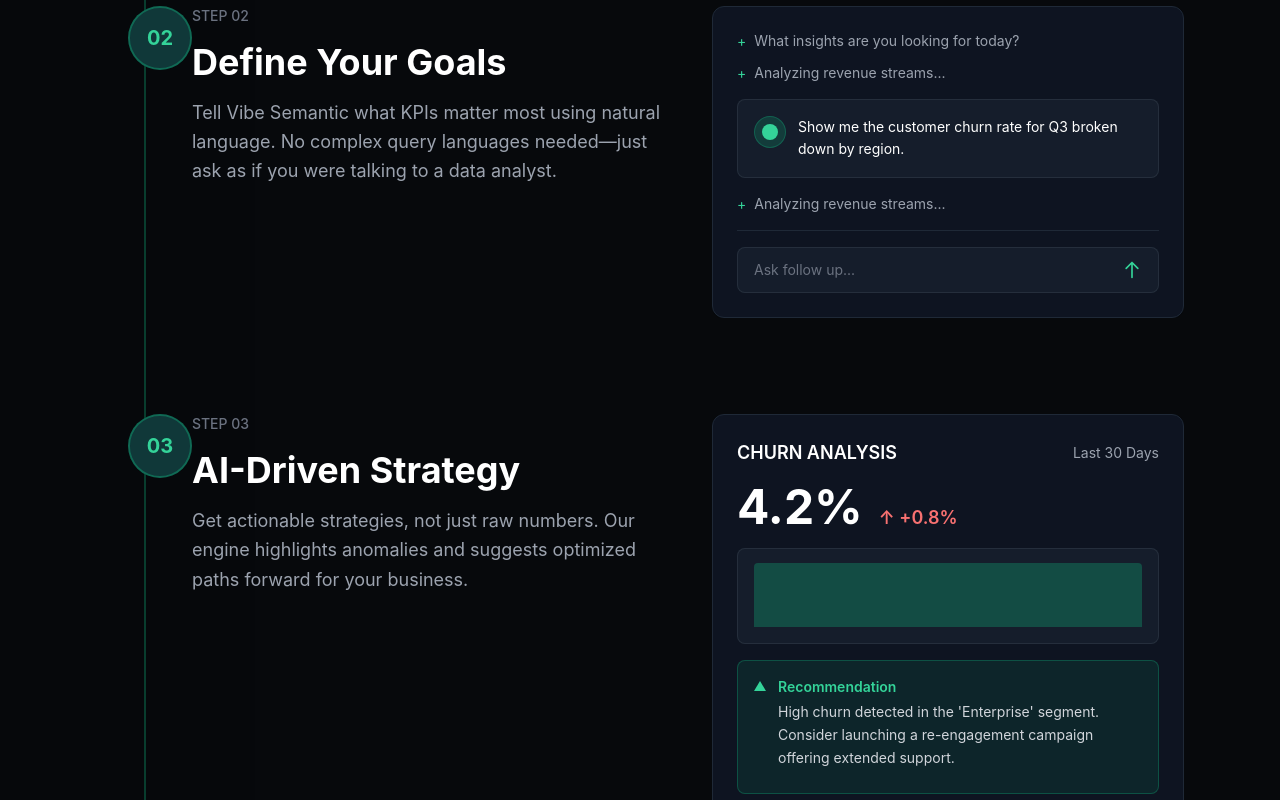
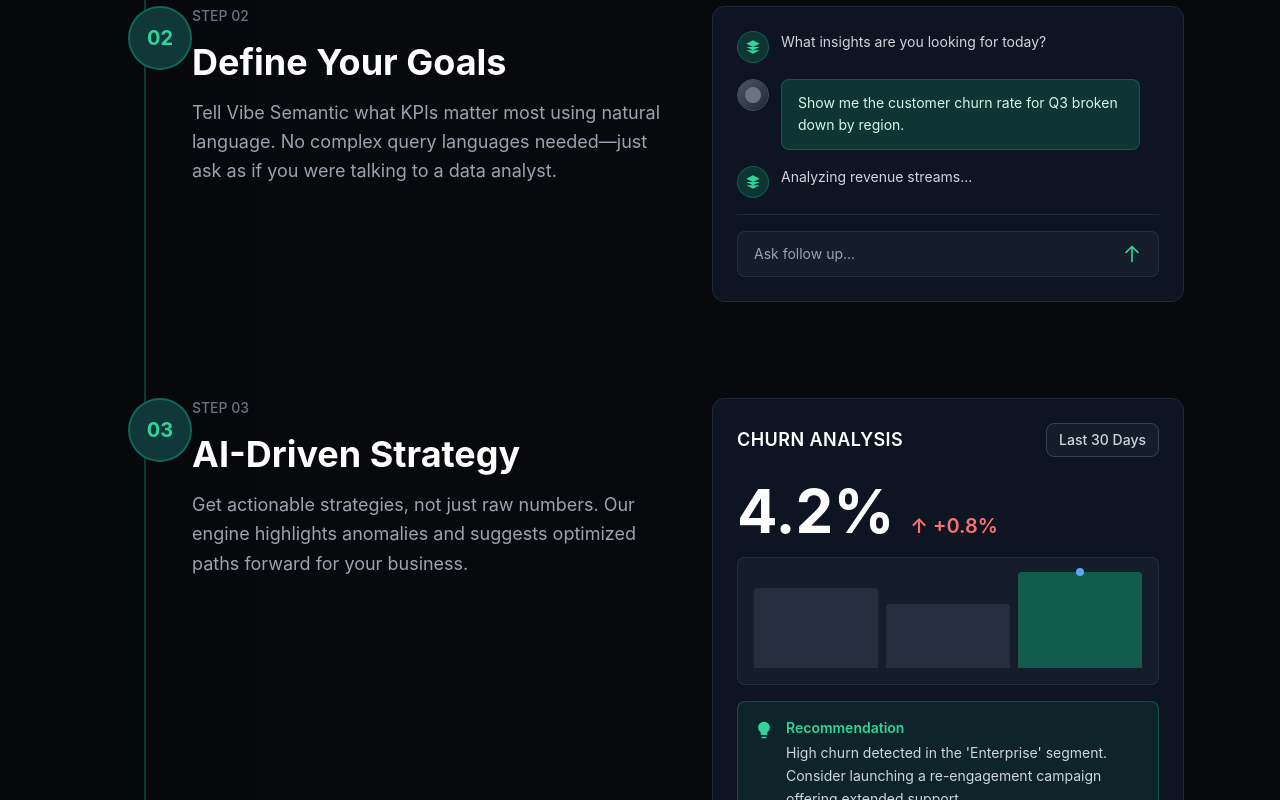
Before and after one commit to unknownstarter/vibesemantic, a Next.js app: page / in a window 1280 px wide. Shown: the part 5140-5940 px from the top of the page. Built offline with nearby package versions, Linux system fonts and the light colour scheme.

Commit message:
fixed design about howitworks section

```diff
--- a/src/widgets/how-it-works/HowItWorks.tsx
+++ b/src/widgets/how-it-works/HowItWorks.tsx
@@ -158,34 +158,53 @@ export function HowItWorks() {
 
                     {idx === 1 && (
                       <div className="bg-gray-900/80 border border-gray-800 rounded-xl p-6 space-y-4 backdrop-blur-sm">
-                        <div className="space-y-3">
-                          {"prompts" in step.uiExample && step.uiExample.prompts.map((prompt, i) => (
-                            <div
-                              key={i}
-                              className="flex items-center gap-2 text-gray-400 text-sm"
+                        {/* AI Prompt */}
+                        <div className="flex items-start gap-3">
+                          <div className="w-8 h-8 rounded-full bg-emerald-500/20 border border-emerald-500/30 flex items-center justify-center flex-shrink-0">
+                            <svg
+                              className="w-4 h-4 text-emerald-400"
+                              fill="currentColor"
+                              viewBox="0 0 24 24"
                             >
-                              <span className="text-emerald-400">+</span>
-                              <span>{prompt}</span>
+                              <path d="M12 2L2 7l10 5 10-5-10-5zM2 17l10 5 10-5M2 12l10 5 10-5" />
+                            </svg>
+                          </div>
+                          <p className="text-gray-300 text-sm leading-relaxed">
+                            {"prompts" in step.uiExample && step.uiExample.prompts[0]}
+                          </p>
+                        </div>
+                        {/* User Message */}
+                        <div className="flex items-start gap-3">
+                          <div className="w-8 h-8 rounded-full bg-gray-700 border border-gray-600 flex items-center justify-center flex-shrink-0 overflow-hidden">
+                            <div className="w-full h-full bg-gradient-to-br from-gray-600 to-gray-800 flex items-center justify-center">
+                              <div className="w-4 h-4 rounded-full bg-gray-500"></div>
                             </div>
-                          ))}
-                        </div>
-                        <div className="bg-gray-800/50 rounded-lg p-4 border border-gray-700/50">
-                          <div className="flex items-start gap-3">
-                            <div className="w-8 h-8 rounded-full bg-emerald-500/20 border border-emerald-500/30 flex items-center justify-center flex-shrink-0">
-                              <div className="w-4 h-4 rounded-full bg-emerald-400"></div>
-                            </div>
-                            <p className="text-white text-sm leading-relaxed">
+                          </div>
+                          <div className="bg-emerald-500/20 border border-emerald-500/30 rounded-lg px-4 py-3 max-w-[85%]">
+                            <p className="text-emerald-100 text-sm leading-relaxed">
                               {"userMessage" in step.uiExample && step.uiExample.userMessage}
                             </p>
                           </div>
                         </div>
-                        <div className="flex items-center gap-2 text-gray-400 text-sm">
-                          <span className="text-emerald-400">+</span>
-                          <span>{"prompts" in step.uiExample && step.uiExample.prompts[1]}</span>
+                        {/* AI Response */}
+                        <div className="flex items-start gap-3">
+                          <div className="w-8 h-8 rounded-full bg-emerald-500/20 border border-emerald-500/30 flex items-center justify-center flex-shrink-0">
+                            <svg
+                              className="w-4 h-4 text-emerald-400"
+                              fill="currentColor"
+                              viewBox="0 0 24 24"
+                            >
+                              <path d="M12 2L2 7l10 5 10-5-10-5zM2 17l10 5 10-5M2 12l10 5 10-5" />
+                            </svg>
+                          </div>
+                          <p className="text-gray-300 text-sm leading-relaxed">
+                            {"prompts" in step.uiExample && step.uiExample.prompts[1]}
+                          </p>
                         </div>
+                        {/* Input Field */}
                         <div className="mt-4 pt-4 border-t border-gray-800">
                           <div className="flex items-center gap-2 px-4 py-3 bg-gray-800/50 rounded-lg border border-gray-700/50">
-                            <span className="text-gray-500 text-sm flex-1">
+                            <span className="text-gray-400 text-sm flex-1">
                               {"inputPlaceholder" in step.uiExample && step.uiExample.inputPlaceholder}
                             </span>
                             <button className="text-emerald-400 hover:text-emerald-300 transition-colors">
@@ -210,29 +229,43 @@ export function HowItWorks() {
 
                     {idx === 2 && (
                       <div className="bg-gray-900/80 border border-gray-800 rounded-xl p-6 space-y-4 backdrop-blur-sm">
-                        <div className="flex items-center justify-between mb-4">
-                          <h4 className="text-white font-semibold text-lg">
+                        {/* Header */}
+                        <div className="flex items-center justify-between mb-6">
+                          <h4 className="text-white font-semibold text-lg tracking-wide">
                             {"title" in step.uiExample && step.uiExample.title}
                           </h4>
-                          <span className="text-gray-400 text-sm">
+                          <button className="px-3 py-1.5 bg-gray-800/50 hover:bg-gray-800 border border-gray-700 rounded-lg text-gray-300 text-sm font-medium transition-colors">
                             {"period" in step.uiExample && step.uiExample.period}
-                          </span>
+                          </button>
                         </div>
+                        {/* Metric */}
                         <div className="flex items-baseline gap-4 mb-6">
-                          <div className="text-5xl font-bold text-white">
+                          <div className="text-6xl font-bold text-white">
                             {"metric" in step.uiExample && step.uiExample.metric}
                           </div>
-                          <div className="text-lg font-semibold text-red-400">
+                          <div className="text-xl font-semibold text-red-400">
                             ↑ {"change" in step.uiExample && step.uiExample.change}
                           </div>
                         </div>
-                        <div className="h-24 bg-gray-800/50 rounded-lg mb-4 flex items-end p-4 border border-gray-700/50">
-                          <div className="w-full h-16 bg-emerald-500/30 rounded-t"></div>
+                        {/* Chart */}
+                        <div className="h-32 bg-gray-800/50 rounded-lg mb-6 flex items-end justify-between gap-2 p-4 border border-gray-700/50">
+                          <div className="flex-1 h-20 bg-gray-700/50 rounded-t"></div>
+                          <div className="flex-1 h-16 bg-gray-700/50 rounded-t"></div>
+                          <div className="flex-1 h-24 bg-emerald-500/40 rounded-t relative">
+                            <div className="absolute -top-1 left-1/2 -translate-x-1/2 w-2 h-2 rounded-full bg-blue-400"></div>
+                          </div>
                         </div>
-                        <div className="bg-emerald-500/10 border border-emerald-500/30 rounded-lg p-4">
-                          <div className="flex items-start gap-2 mb-2">
-                            <div className="w-4 h-4 mt-1">
-                              <div className="w-0 h-0 border-l-[6px] border-r-[6px] border-b-[10px] border-l-transparent border-r-transparent border-b-emerald-400"></div>
+                        {/* Recommendation */}
+                        <div className="bg-emerald-500/10 border border-emerald-500/30 rounded-lg p-4 mb-4">
+                          <div className="flex items-start gap-3">
+                            <div className="w-5 h-5 mt-0.5 flex items-center justify-center">
+                              <svg
+                                className="w-5 h-5 text-emerald-400"
+                                fill="currentColor"
+                                viewBox="0 0 24 24"
+                              >
+                                <path d="M9 21c0 .5.4 1 1 1h4c.6 0 1-.5 1-1v-1H9v1zm3-19C8.1 2 5 5.1 5 9c0 2.4 1.2 4.5 3 5.7V17c0 .5.4 1 1 1h6c.6 0 1-.5 1-1v-2.3c1.8-1.3 3-3.4 3-5.7 0-3.9-3.1-7-7-7z" />
+                              </svg>
                             </div>
                             <div className="flex-1">
                               <div className="text-emerald-400 font-semibold text-sm mb-1">
@@ -243,10 +276,11 @@ export function HowItWorks() {
                       </p>
                     </div>
                           </div>
+                          {/* Generate Campaign Button */}
+                          <button className="w-full mt-4 px-4 py-3 bg-blue-500 hover:bg-blue-600 text-white font-medium text-sm rounded-lg transition-colors">
+                            {"buttonText" in step.uiExample && step.uiExample.buttonText}
+                          </button>
                         </div>
-                        <button className="w-full mt-4 px-4 py-3 bg-emerald-500/20 hover:bg-emerald-500/30 border border-emerald-500/50 rounded-lg text-emerald-400 font-medium text-sm transition-colors">
-                          {"buttonText" in step.uiExample && step.uiExample.buttonText}
-                        </button>
                       </div>
                     )}
                   </div>
```
